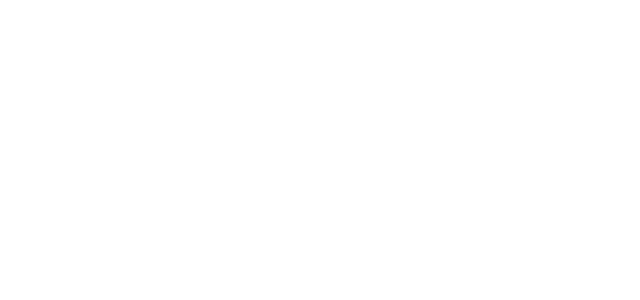
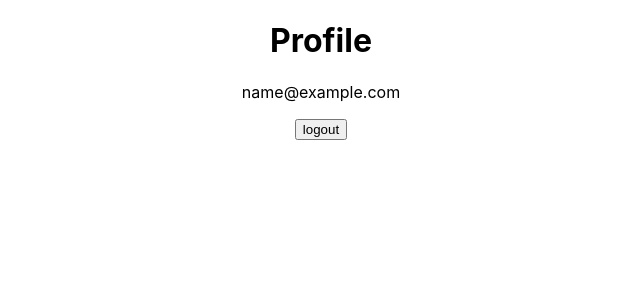
Before and after one commit to carson-stone/CS-418-web-programming-fall-2020, a React (Create React App) app in the folder frontend/: page /profile in a window 1280 px wide. Shown: the top 300 px of the page, without its empty margins (319-959 px from the left). Built offline with nearby package versions, Linux system fonts and the light colour scheme; sample sign-in values are in the browser's storage.

Commit message:
implemented logout

```diff
--- a/frontend/src/App.js
+++ b/frontend/src/App.js
@@ -11,12 +11,14 @@ import './App.css';
 
 const App = function () {
   let sessionToken = '';
+
   if (sessionStorage.getItem('token')) {
     sessionToken = sessionStorage.getItem('token');
   }
 
   const [token, setToken] = useState(sessionToken);
-  console.log(sessionStorage.getItem('token'));
+  const [user, setUser] = useState(null);
+
   const httpLink = createHttpLink({
     uri: 'http://localhost:8000/graphql/',
     headers: {
@@ -31,7 +33,7 @@ const App = function () {
 
   return (
     <ApolloProvider client={client}>
-      <AppContext.Provider value={{ token, setToken }}>
+      <AppContext.Provider value={{ token, setToken, user, setUser }}>
         <Router>
           <div className='App'>
             <Routes />
--- a/frontend/src/Routes.js
+++ b/frontend/src/Routes.js
@@ -4,6 +4,7 @@ import { Switch, Route, useHistory, useLocation } from 'react-router-dom';
 import { useAppContext } from './state/AppContext';
 import Home from './pages/Home/Home';
 import Login from './pages/Login/Login';
+import Profile from './pages/Profile/Profile';
 
 export default function () {
   const location = useLocation();
@@ -27,6 +28,9 @@ export default function () {
       <Route path='/login' exact>
         <Login />
       </Route>
+      <Route path='/profile' exact>
+        <Profile />
+      </Route>
     </Switch>
   );
 }
--- a/frontend/src/pages/Home/Home.js
+++ b/frontend/src/pages/Home/Home.js
@@ -2,11 +2,13 @@ import React from 'react';
 import { useQuery } from 'react-apollo';
 import gql from 'graphql-tag';
 
+import { useAppContext } from '../../state/AppContext';
 import './Home.css';
 
 const ME_QUERY = gql`
   query MeQuery {
     me {
+      id
       email
       phone
       interest
@@ -15,12 +17,27 @@ const ME_QUERY = gql`
 `;
 
 export default function () {
-  const { loading, error, data } = useQuery(ME_QUERY);
+  const { user, setUser } = useAppContext();
+
+  const { loading, error, data } = useQuery(ME_QUERY, {
+    onCompleted: (data) => {
+      if (!user) {
+        setUser(data.me);
+        sessionStorage.setItem('user', JSON.stringify(data.me));
+      }
+    },
+  });
 
   if (loading) return <h1>loading</h1>;
   if (error) return <h1>{error.message}</h1>;
 
-  const { email, phone, interest } = data.me;
+  const { email } = data.me;
 
-  return <h1>{email}</h1>;
+  return (
+    <div>
+      <h1>Home</h1>
+
+      <p>welcome {email}</p>
+    </div>
+  );
 }
--- a/frontend/src/pages/Login/Login.js
+++ b/frontend/src/pages/Login/Login.js
@@ -25,6 +25,7 @@ export default function () {
     onCompleted: (data) => {
       setToken(data.tokenAuth.token);
       sessionStorage.setItem('token', data.tokenAuth.token);
+
       history.push('/');
     },
   });
--- a/frontend/src/pages/Profile/Profile.js
+++ b/frontend/src/pages/Profile/Profile.js
@@ -0,0 +1,28 @@
+import React from 'react';
+import { useHistory } from 'react-router-dom';
+
+import { useAppContext } from '../../state/AppContext';
+
+export default function () {
+  const history = useHistory();
+
+  const { user, setUser, setToken } = useAppContext();
+  if (!user) {
+    setUser(JSON.parse(sessionStorage.getItem('user')));
+  }
+
+  const logout = () => {
+    sessionStorage.clear();
+    setToken('');
+    history.push('/login');
+  };
+
+  return (
+    <div>
+      <h1>Profile</h1>
+
+      <p>{user && user.email}</p>
+      <button onClick={() => logout()}>logout</button>
+    </div>
+  );
+}
```
